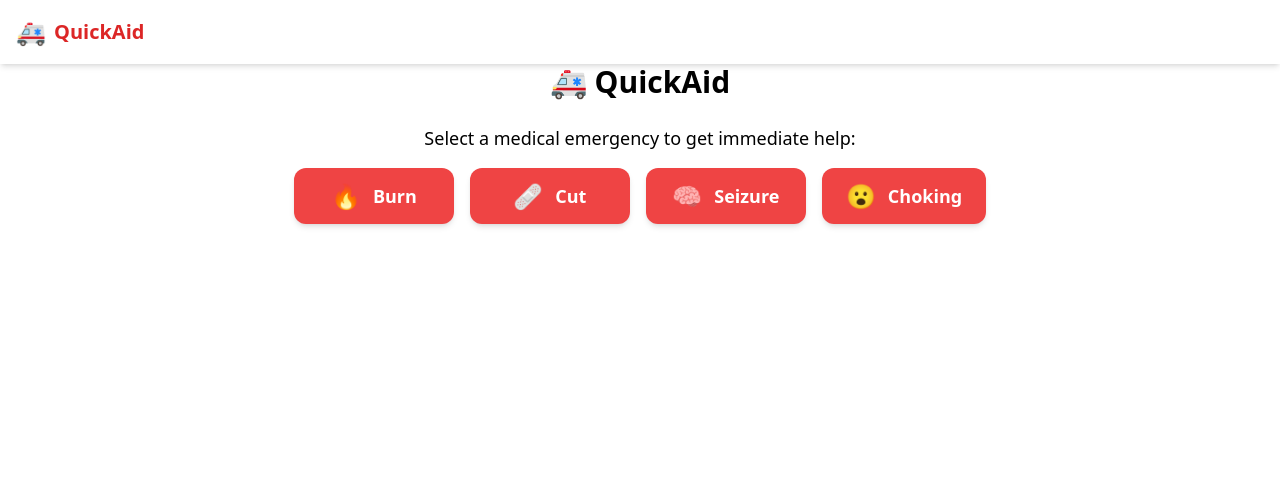
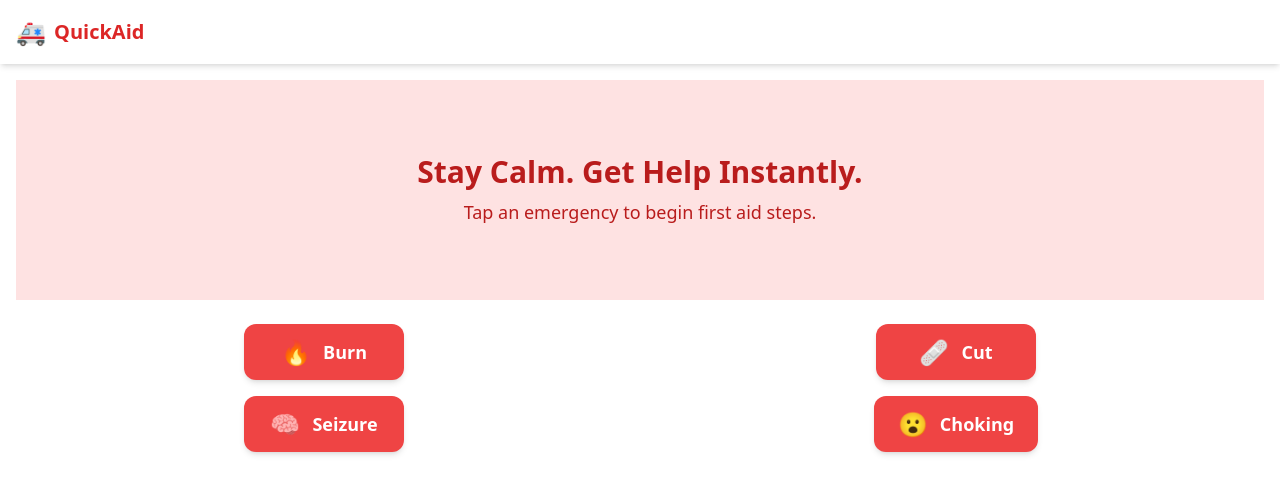
Before and after one commit to logitechsabarni/quick-aid-first-aid-app, a React (Vite) app in the folder client/: page / in a window 1280 px wide. Shown: the top 494 px of the page. Built offline with nearby package versions, Linux system fonts and the light colour scheme; the HTML template or start-up script is replaced by a standard one.

Commit message:
Update Home.jsx

```diff
--- a/client/src/pages/Home.jsx
+++ b/client/src/pages/Home.jsx
@@ -1,18 +1,39 @@
-import React from 'react';
+import React, { useState } from 'react';
+import Hero from '../components/Hero';
 import EmergencyButton from '../components/EmergencyButton';
 
 const emergencies = ['Burn', 'Cut', 'Seizure', 'Choking'];
 
 const Home = () => {
+  const [steps, setSteps] = useState([]);
+  const [selected, setSelected] = useState('');
+
+  const handleClick = async (label) => {
+    setSelected(label);
+    const res = await fetch(`http://localhost:5000/api/instructions/${label}`);
+    const data = await res.json();
+    setSteps(data.steps || []);
+  };
+
   return (
-    <div className="text-center">
-      <h1 className="text-3xl font-bold mb-6">🚑 QuickAid</h1>
-      <p className="mb-4 text-lg">Select a medical emergency to get immediate help:</p>
-      <div className="flex flex-wrap justify-center gap-4">
-        {emergencies.map((item) => (
-          <EmergencyButton key={item} label={item} />
+    <div className="p-4">
+      <Hero />
+      <div className="mt-6 grid grid-cols-2 gap-4 justify-items-center">
+        {emergencies.map((label) => (
+          <EmergencyButton key={label} label={label} onClick={() => handleClick(label)} />
         ))}
       </div>
+
+      {selected && (
+        <div className="mt-8 bg-white rounded-lg shadow-md p-6">
+          <h2 className="text-xl font-bold text-red-600 mb-2">📝 {selected} Instructions:</h2>
+          <ol className="list-decimal list-inside text-gray-800 space-y-1">
+            {steps.map((step, index) => (
+              <li key={index}>{step}</li>
+            ))}
+          </ol>
+        </div>
+      )}
     </div>
   );
 };
```
